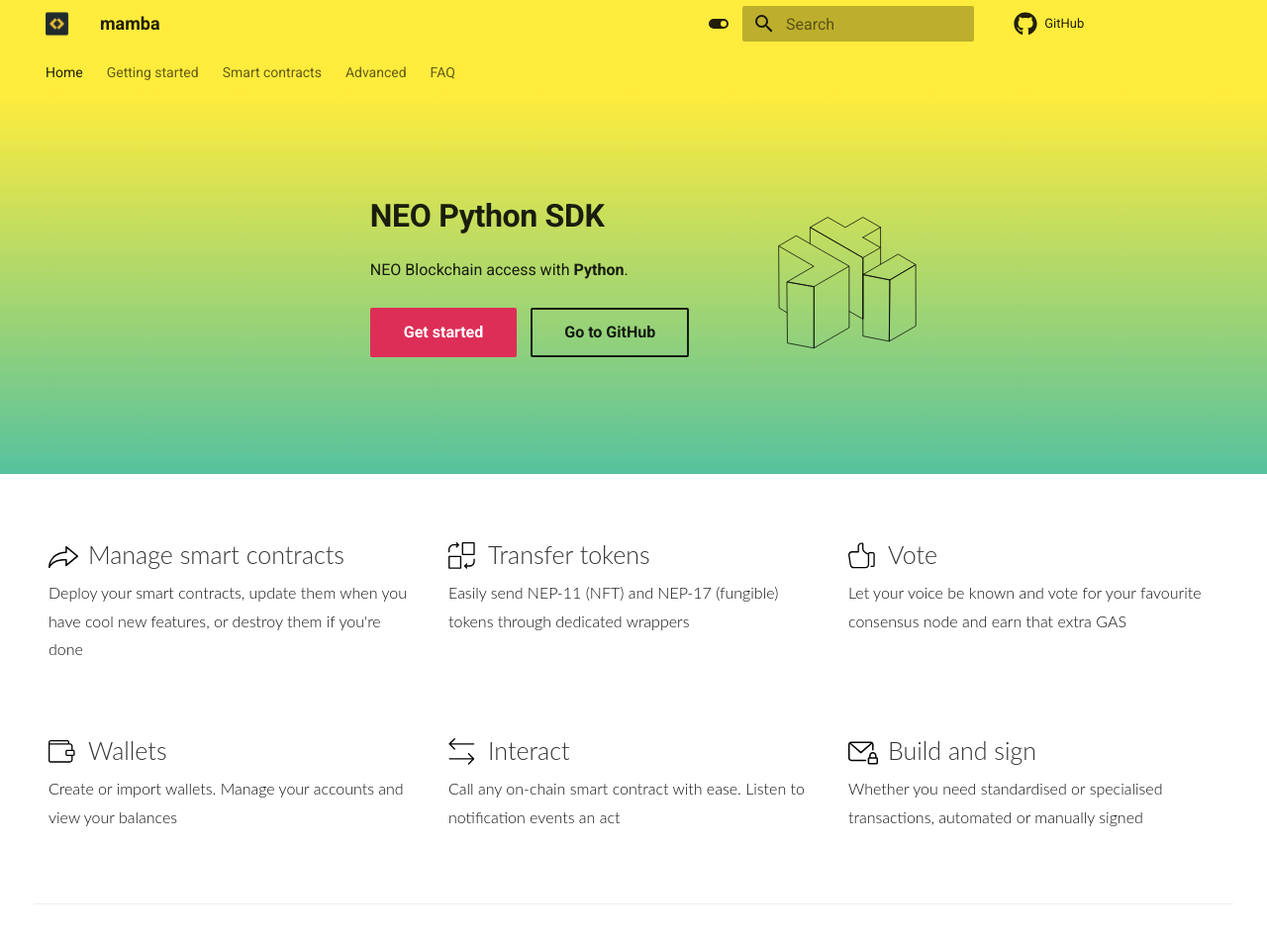
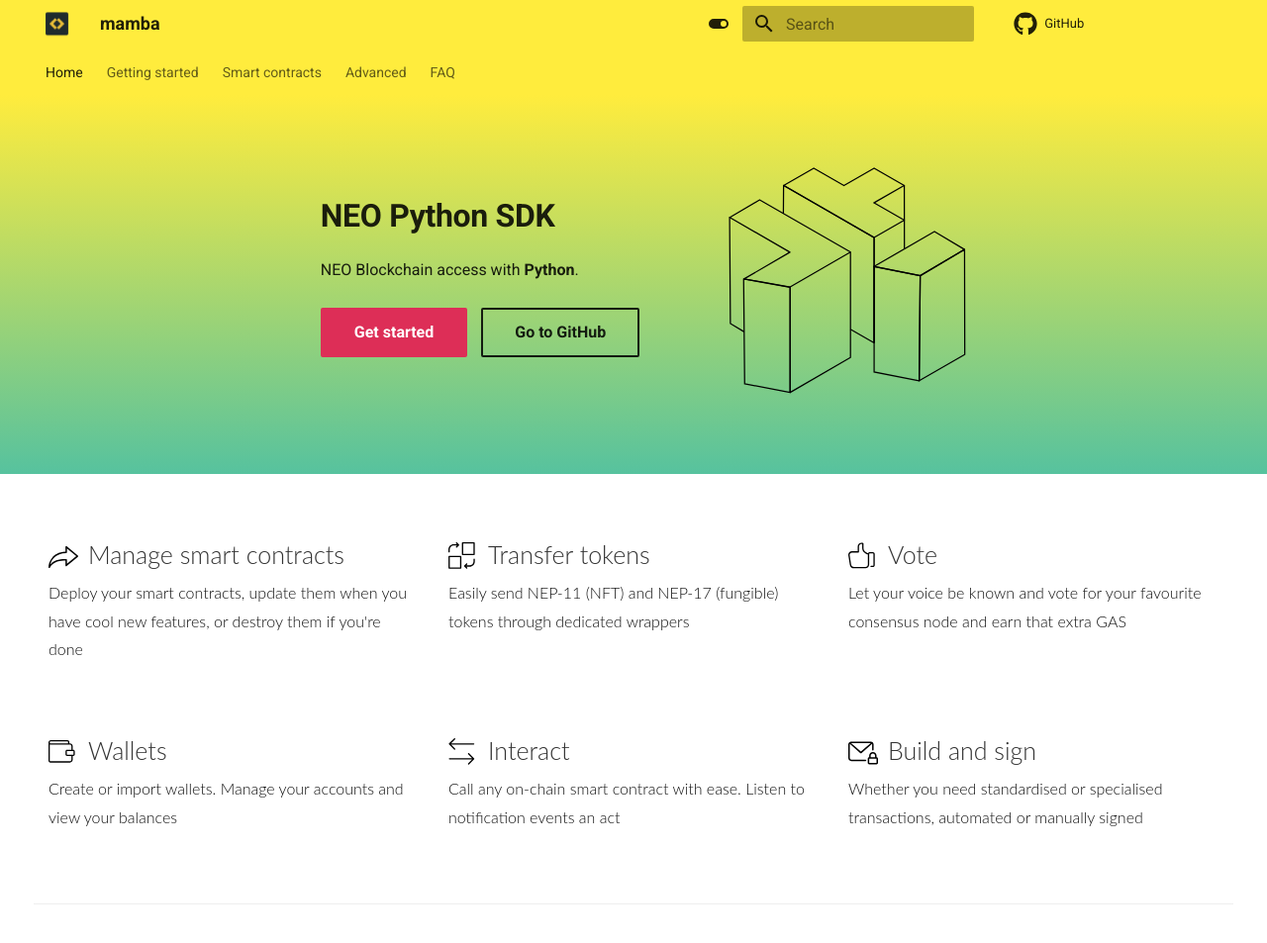
Before and after one commit to CityOfZion/neo-mamba, an MkDocs documentation site: the page built from docs/source/index.md, in a window 1280 px wide and 1008 px high. Shown: the top 953 px of the window at 99% size. Built offline with MkDocs 1.6.1 and Material for MkDocs 9.7.7, drawn with Linux system fonts in a browser that asks for light colours; comment, search, counter and statistics services are not loaded.

Commit message:
increase logo

```diff
--- a/docs/source/home.html
+++ b/docs/source/home.html
@@ -37,8 +37,8 @@
     }
 
     .tx-hero__image{
-        width:7rem;
-        height:7rem;
+        width:12rem;
+        height:12rem;
         order:1;
     }
 
```
